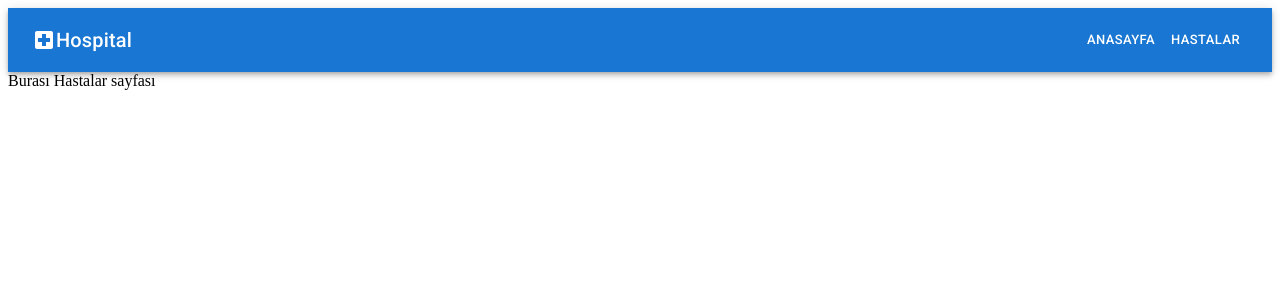
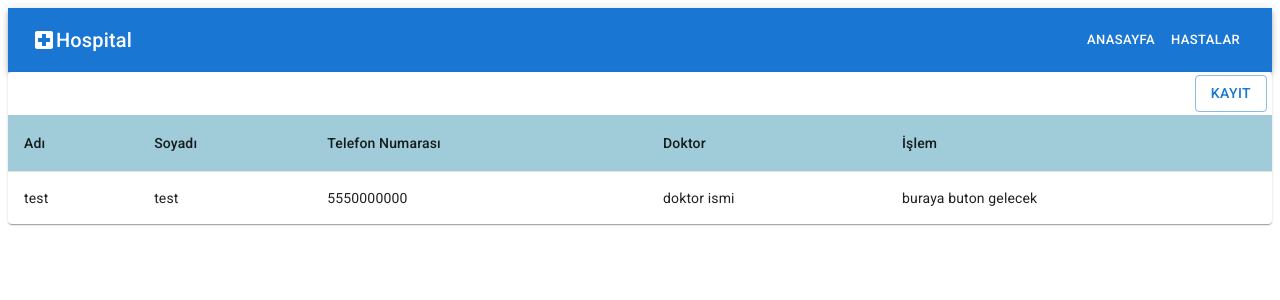
Before and after one commit to muratavci05/reactjs_hospital-automation-app, a React (Create React App) app: page /patients in a window 1280 px wide. Shown: the top 300 px of the page. Built offline with nearby package versions, Linux system fonts and the light colour scheme; data requests are answered from the project's data file.

Commit message:
patients coponent files  add

```diff
--- a/db.json
+++ b/db.json
@@ -13,7 +13,7 @@
             "name":"test",
             "surname":"test",
             "phone":"5550000000",
-            "islemId": []
+            "islemId": ["1","2"]
         }
     ],
     "doktorlar": [
--- a/src/Pages/Home.jsx
+++ b/src/Pages/Home.jsx
@@ -1,14 +1,15 @@
-import React from 'react'
-import DataTable from '../components/home/DataTable'
+import React from "react";
+import DataTable from "../components/home/DataTable";
 
 const Home = (props) => {
   return (
     <div>
-        <DataTable/>
+      <span>randevular sayfası</span>
+      <DataTable />
+    </div>
+  );
+};
 
-    </div>
+export default Home;
 
-  )
-}
-
-export default Home
+//ilgili poliklinik (doktor) RANDEVULARIN (appointments page) görüntülendiği sayfa
--- a/src/Pages/Patients.jsx
+++ b/src/Pages/Patients.jsx
@@ -1,11 +1,13 @@
 import React from 'react'
+import PatientDatas from '../components/patients/PatientDatas'
 
-const Patients = (props) => {
+const Patients = () => {
   return (
     <div>
-       Burası Hastalar sayfası
-        </div>
+{/*       <span>hastalar sayfası</span>
+ */}      <PatientDatas/>
+      </div>
   )
 }
 
-export default Patients;
+export default Patients
--- a/src/components/home/DataTable.jsx
+++ b/src/components/home/DataTable.jsx
@@ -34,14 +34,20 @@ export default function BasicTable() {
           .get("http://localhost:3004/hastalar")
           .then((resHastalar) => {
             setHastalar(resHastalar.data);
+            axios
+              .get("http://localhost:3004/doktorlar")
+              .then((resDoktorlar) => {
+                setDoktorlar(resDoktorlar.data);
+              })
+              .catch((err) => console.log("seçilen doktorlar hata", err));
           })
           .catch((err) => console.log("hastalar hata", err));
       })
       .catch((err) => console.log("Randevular Hata", err));
-  },[]);
+  }, []);
 
-  //seçilen doktor çekimi
-  useEffect (()=> {
+  //seçilen doktor çekimi bu şekilde de oluyor
+  /*  useEffect (()=> {
     axios
     .get("http://localhost:3004/doktorlar")
     .then((resDoktorlar) => {
@@ -49,15 +55,15 @@ export default function BasicTable() {
     })
     .catch((err) => console.log("seçilen doktorlar hata", err));
 
-  },[]);
+  },[]); */
 
-  if (randevular === null || hastalar === null) {
+  if (randevular === null || hastalar === null || doktorlar === null) {
     return <h1>Loading...</h1>;
   }
   return (
     <TableContainer component={Paper}>
       <Table sx={{ minWidth: 650, marginTop: 2 }} aria-label="simple table">
-        <TableHead style={{}}>
+        <TableHead >
           <TableRow style={{ backgroundColor: "#A0CCDA" }}>
             <TableCell>Tarih</TableCell>
             <TableCell>Adı</TableCell>
@@ -73,11 +79,12 @@ export default function BasicTable() {
               (hasta) => hasta.id === randevu.hastaId
             );
             const secilenDoktor = doktorlar.find(
-              (doctor) => doctor.id === randevu.doctorId
+              (doktor) => doktor.id === randevu.doctorId
             );
             return (
               <TableRow
                 key={randevu.id}
+
                 sx={{ "&:last-child td, &:last-child th": { border: 0 } }}
               >
                 <TableCell component="th" scope="row">
--- /dev/null
+++ b/src/components/patients/PatientDatas.jsx
@@ -0,0 +1,66 @@
+//hastalar componenti
+import axios from "axios";
+import React, { useEffect, useState } from "react";
+import Table from "@mui/material/Table";
+import TableBody from "@mui/material/TableBody";
+import TableCell from "@mui/material/TableCell";
+import TableContainer from "@mui/material/TableContainer";
+import TableHead from "@mui/material/TableHead";
+import TableRow from "@mui/material/TableRow";
+import Paper from "@mui/material/Paper";
+import Button from '@mui/material/Button';
+
+import "./style.css";
+
+const PatientDatas = (props) => {
+  const [hastalar, setHastalar] = useState(null);
+
+  useEffect(() => {
+    axios
+      .get("http://localhost:3004/hastalar")
+      .then((hastalarRes) => {
+        setHastalar(hastalarRes.data);
+      })
+      .catch((err) => console.log("hastalar err", err));
+  }, []);
+
+  if (hastalar === null) {
+    return <h1>Loadign...</h1>;
+  }
+  return (
+    <div>
+      <TableContainer component={Paper}>
+            <div className="kayitButton">
+            <Button variant="outlined" color="primary">Kayıt</Button>
+            </div>
+        <Table sx={{ minWidth: 650, marginTop: 2 }} aria-label="simple table">
+          <TableHead style={{}}>
+            <TableRow style={{ backgroundColor: "#A0CCDA" }}>
+              <TableCell>Adı</TableCell>
+              <TableCell>Soyadı</TableCell>
+              <TableCell>Telefon Numarası</TableCell>
+              <TableCell>Doktor</TableCell>
+              <TableCell>İşlem</TableCell>
+            </TableRow>
+          </TableHead>
+          <TableBody>
+            {hastalar.map((hasta) => (
+              <TableRow
+                key={hasta.id}
+                sx={{ "&:last-child td, &:last-child th": { border: 0 } }}
+              >
+                <TableCell>{hasta.name}</TableCell>
+                <TableCell>{hasta.surname}</TableCell>
+                <TableCell>{hasta.phone}</TableCell>
+                <TableCell>doktor ismi</TableCell>
+                <TableCell>buraya buton gelecek</TableCell>
+              </TableRow>
+            ))}
+          </TableBody>
+        </Table>
+      </TableContainer>
+    </div>
+  );
+};
+
+export default PatientDatas;
--- /dev/null
+++ b/src/components/patients/style.css
@@ -0,0 +1,11 @@
+.kayitButton{
+    display: flex;
+    justify-content: flex-end;
+    margin-right: 5px;
+    margin-top:3px;
+    margin-bottom: -13px;
+}
+.kayitButton Button:hover{
+    background-color: #2CC4CB;
+    color: white;
+}
```
